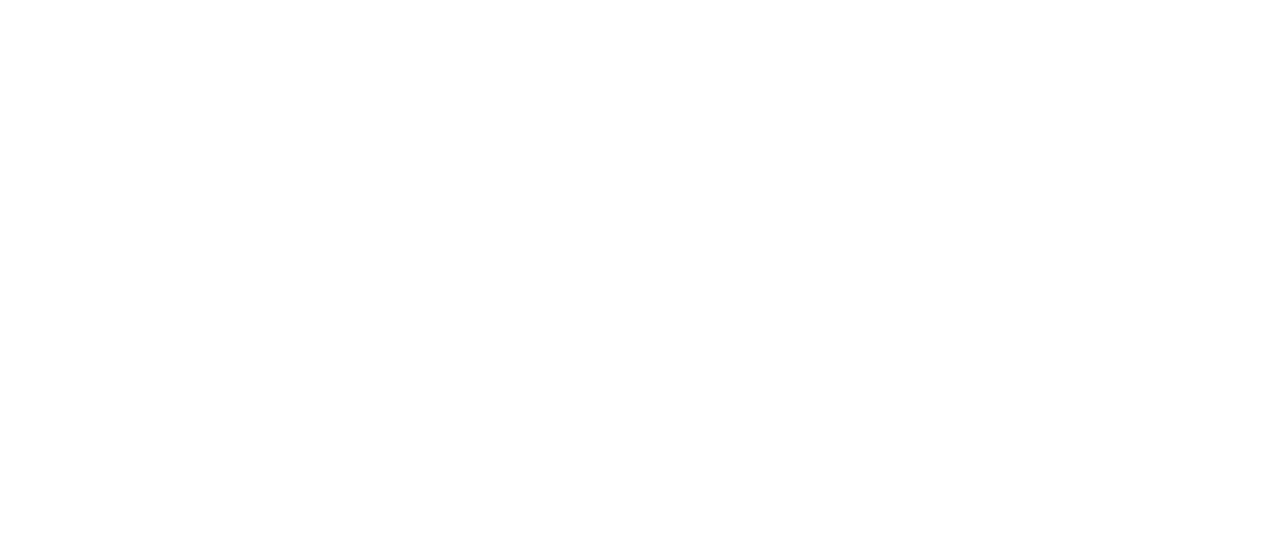
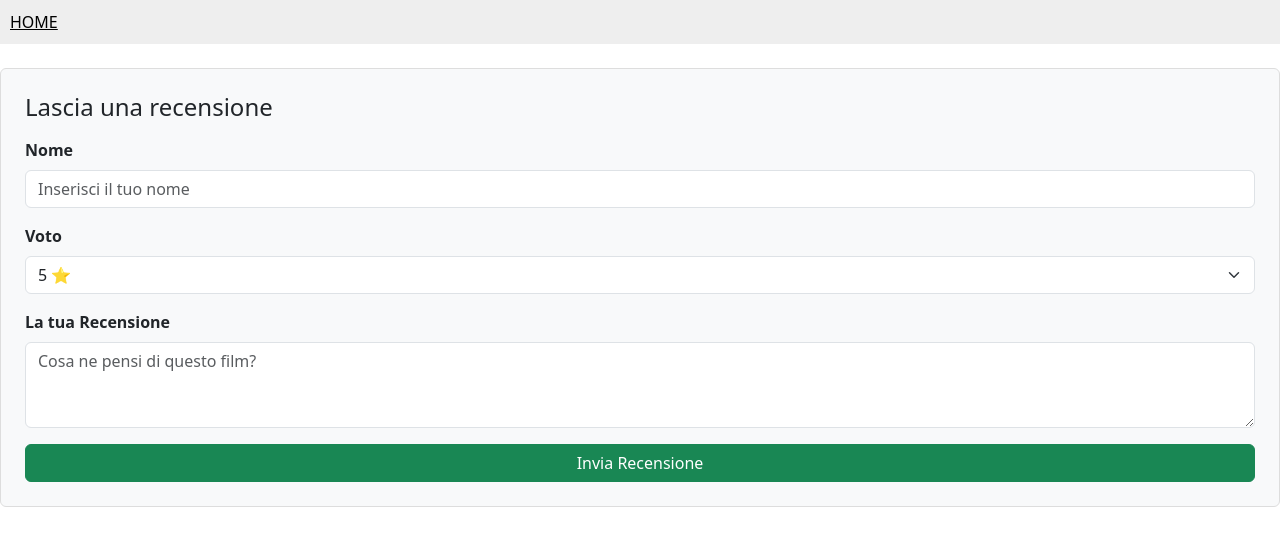
Before and after one commit to GiacomoVisin/webapp-react, a React (Vite) app: page /FormReview in a window 1280 px wide. Before the commit this address had no page. Shown: the top 546 px of the page. Built offline with nearby package versions, Linux system fonts and the light colour scheme.

Commit message:
add FormReview component and integrate it into MovieDetails page

```diff
--- a/src/App.jsx
+++ b/src/App.jsx
@@ -2,6 +2,9 @@
 import DefaultLayout from './Layout/DefaultLayout.jsx'
 import Home from './Components/Home.jsx'
 import MovieDetails from './Pages/MovieDetails.jsx'
+import FormReview from './Components/FormReview.jsx'
+
+
 
 function App() {
 
@@ -12,6 +15,7 @@
           <Route path="/"Component={DefaultLayout}>
             <Route index Component={Home}/>
             <Route path="/MovieDetails/:id" Component={MovieDetails}/>
+            <Route path="/FormReview" Component={FormReview}/>
           </Route>
         </Routes>
       </BrowserRouter>
--- a/src/Components/FormReview.jsx
+++ b/src/Components/FormReview.jsx
@@ -1,6 +1,89 @@
-export default function FormReview() {
+import { useState } from "react";
+import axios from "axios";
 
-    return(
-        <h1> Form to add Review</h1>
-    )
+export default function FormReview({ movieId, onReviewSuccess }) {
+    // Stati per i campi del form
+    const [name, setName] = useState("");
+    const [text, setText] = useState("");
+    const [vote, setVote] = useState(5);
+    const [success, setSuccess] = useState(false);
+
+    const handleSubmit = (e) => {
+        e.preventDefault();
+        setSuccess(false);
+
+
+        const reviewData = {
+            name: name,
+            text: text,
+            vote: parseInt(vote)
+        };
+
+
+        axios.post(`http://localhost:3000/addReview/${movieId}`, reviewData)
+            .then(response => {
+                setSuccess(true);
+
+                setName("");
+                setText("");
+                setVote(5);
+
+
+                if (onReviewSuccess) {
+                    onReviewSuccess();
+                }
+            })
+            .catch(err => {
+                console.error("Errore durante l'invio della recensione:", err);
+            });
+    };
+
+    return (
+        <div className="card mt-4 p-4 text-start" style={{ backgroundColor: "#f8f9fa", border: "1px solid #ddd" }}>
+            <h4 className="mb-3">Lascia una recensione</h4>
+
+            {success && <div className="alert alert-success p-2">Recensione inserita!</div>}
+
+            <form onSubmit={handleSubmit}>
+                <div className="mb-3">
+                    <label className="form-label fw-bold">Nome</label>
+                    <input
+                        type="text"
+                        className="form-control"
+                        value={name}
+                        onChange={(e) => setName(e.target.value)}
+                        placeholder="Inserisci il tuo nome"
+                    />
+                </div>
+
+                <div className="mb-3">
+                    <label className="form-label fw-bold">Voto</label>
+                    <select
+                        className="form-select"
+                        value={vote}
+                        onChange={(e) => setVote(e.target.value)}
+                    >
+                        <option value="1">1 ⭐</option>
+                        <option value="2">2 ⭐</option>
+                        <option value="3">3 ⭐</option>
+                        <option value="4">4 ⭐</option>
+                        <option value="5">5 ⭐</option>
+                    </select>
+                </div>
+
+                <div className="mb-3">
+                    <label className="form-label fw-bold">La tua Recensione</label>
+                    <textarea
+                        className="form-control"
+                        rows="3"
+                        value={text}
+                        onChange={(e) => setText(e.target.value)}
+                        placeholder="Cosa ne pensi di questo film?"
+                    ></textarea>
+                </div>
+
+                <button type="submit" className="btn btn-success w-100">Invia Recensione</button>
+            </form>
+        </div>
+    );
 }
--- a/src/Pages/MovieDetails.jsx
+++ b/src/Pages/MovieDetails.jsx
@@ -1,9 +1,10 @@
 import MovieCard from "../Components/MovieCard";
 import { useState, useEffect } from "react";
-import { useParams,Link } from "react-router-dom";
+import { useParams, Link } from "react-router-dom";
 import axios from "axios";
+import FormReview from "../Components/FormReview";
 
-export default function MovieDetails() {
+export default function MovieDetails({fetchMovieDetails}) {
 
     const { id } = useParams();
     const [movie, setMovie] = useState(null);
@@ -11,10 +12,10 @@
     useEffect(() => {
         const api = `http://localhost:3000/index/${id}`;
         axios.get(api)
-    .then(response=>{
+            .then(response => {
                 setMovie(response.data);
             })
-    .catch(error=>{
+            .catch(error => {
                 console.error("Errore durante il recupero dei dettagli del film:", error);
             })
     }, [id]);
@@ -24,9 +25,12 @@
     }
 
     return (
+        <>
+            <div className="container text-center">
+                <MovieCard movie={movie} key={movie.id} isDetail={true} />
+            </div>
 
-        <div className="container text-center">
-            <MovieCard movie={movie} key={movie.id} isDetail={true}/>
-        </div>
+            <FormReview movieId={movie.id} onReviewSuccess={fetchMovieDetails} />
+        </>
     );
 }
```
Lines whose indentation alone changed are shown as unchanged.
